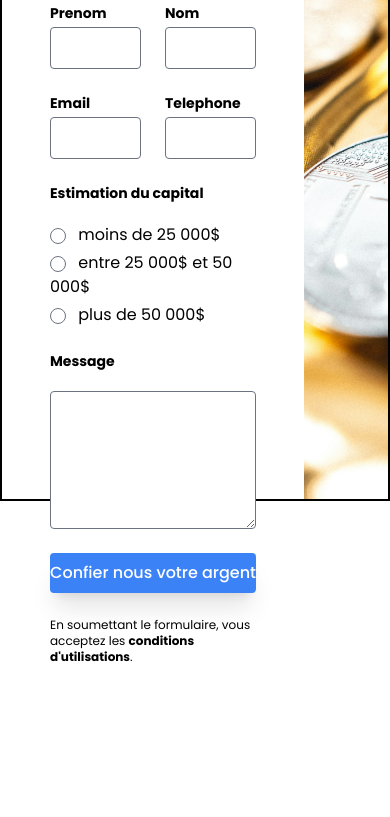
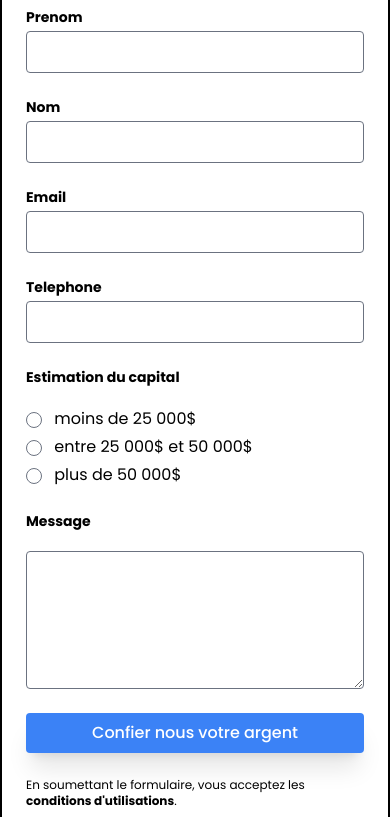
Before and after one commit to GuillemotClement/Tailwind-Ponzo, a website built with Vite: page index.html in a window 390 px wide. Shown: the part 349-1166 px from the top of the page. Before the commit the page ends 1014 px from the top, so only its background shows below. Built offline with nearby package versions, Linux system fonts and the light colour scheme.

Commit message:
Dark mode

```diff
--- a/index.html
+++ b/index.html
@@ -13,35 +13,35 @@
     <link href="https://fonts.googleapis.com/css2?family=Poppins:ital,wght@0,100;0,200;0,300;0,400;0,500;0,600;0,700;0,800;0,900;1,100;1,200;1,300;1,400;1,500;1,600;1,700;1,800;1,900&display=swap" rel="stylesheet">
   </head>
   <body class="">
-    <div class="flex flex-col h-screen">
-      <header class="flex items-center px-4 py-2 border-b-2 border-black">
+    <div class="flex flex-col h-screen dark:text-slate-200">
+      <header class="flex items-center px-4 py-2 border-b-2 border-black dark:bg-gray-800 ">
         <i class="fa-solid fa-mug-hot"></i>
         <h2 class="font-bold text-2xl ml-2">Ponzo</h2>
       </header>
       <!-- pour la div prenne tout l'espace dispo -->
        <!-- on vient y placer une image de fond -->
-      <div class="flex-auto bg-[url('./assets/pictures/cryptobg.jpeg')] bg-cover flex justify-center items-center">
-        <div class="max-w-[1000px] h-[800px] bg-white border-2 border-black flex flex-auto">
-          <div class="flex-auto p-12">
+      <div class="flex-auto bg-[url('./assets/pictures/cryptobg.jpeg')] dark:bg-[url('./assets/pictures/cryptobgdark.jpeg')] bg-cover flex justify-center items-center">
+        <div class="max-w-[1000px] dark:bg-slate-800 bg-white border-2 border-black flex flex-auto flex-col sm:flex-row flex-col-reverse ">
+          <div class="flex-auto sm:p-12 p-6">
             <h1 class="font-medium text-3xl mb-4">Parlons de votre epargne</h1>
-            <h3 class="text-slate-700 text-lg mb-4">Nous doublons votre investissement chaque annee et sans aucun risque</h3>
+            <h3 class="text-slate-700 sm:text-lg mb-4 dark:text-slate-200">Nous doublons votre investissement chaque annee et sans aucun risque</h3>
             <!-- pour que le formulaire occupe tout l'espace on lui passe un flex-auto -->
             <form class="grid grid-cols-2 gap-6" action="#">
-              <div class="flex flex-col gap-y-1">
+              <div class="flex flex-col gap-y-1 col-span-2 sm:col-span-1">
                 <label for="firstname" class="text-sm font-bold">Prenom</label>
-                <input type="text" id="firstname" class="rounded">
+                <input type="text" id="firstname" class="rounded dark:bg-slate-900 dark:border-0">
               </div>
-              <div class="flex flex-col gap-y-1">
+              <div class="flex flex-col gap-y-1 col-span-2 sm:col-span-1">
                 <label for="name" class="text-sm font-bold">Nom</label>
-                <input type="text" id="name" class="rounded">
+                <input type="text" id="name" class="rounded dark:bg-slate-900 dark:border-0">
               </div>
-              <div class="flex flex-col gap-y-1">
+              <div class="flex flex-col gap-y-1 col-span-2 sm:col-span-1">
                 <label for="mail" class="text-sm font-bold">Email</label>
-                <input type="email" id="mail" class="rounded">
+                <input type="email" id="mail" class="rounded dark:bg-slate-900 dark:border-0">
               </div>
-              <div class="flex flex-col gap-y-1">
+              <div class="flex flex-col gap-y-1 col-span-2 sm:col-span-1">
                 <label for="phone" class="text-sm font-bold">Telephone</label>
-                <input type="tel" id="phone" class="rounded">
+                <input type="tel" id="phone" class="rounded dark:bg-slate-900 dark:border-0">
               </div>
               <div class="flex flex-col gap-y-1 col-span-2">
                 <label class="text-sm font-bold mb-4">Estimation du capital</label>
@@ -60,14 +60,14 @@
               </div>
               <div class="flex flex-col gap-y-1 col-span-2">
                 <label class="text-sm font-bold mb-4" for="message">Message</label>
-                <textarea cols="30" rows="5" class="rounded"></textarea>
+                <textarea cols="30" rows="5" class="rounded dark:bg-slate-900 dark:border-0"></textarea>
               </div>
               <button class="text-center py-2 bg-blue-500 hover:bg-blue-600 active:bg-blue-700 transition-colors font-medium text-white rounded col-span-2 shadow-xl">Confier nous votre argent</button>
               <p class="text-xs col-span-2">En soumettant le formulaire, vous acceptez les <a href="#" class=" font-bold">conditions d'utilisations</a>.</p>
             </form>
           </div>
           <!-- on ajoute un bg-cover pour centrer l'image de background -->
-          <div class="bg-[url('./assets/pictures/bitcoin.jpeg')] basis-72 bg-cover"></div>
+          <div class="bg-[url('./assets/pictures/bitcoin.jpeg')] sm:basis-72 bg-cover basis-32 bg-center"></div>
         </div>
       </div>
     </div>
```
